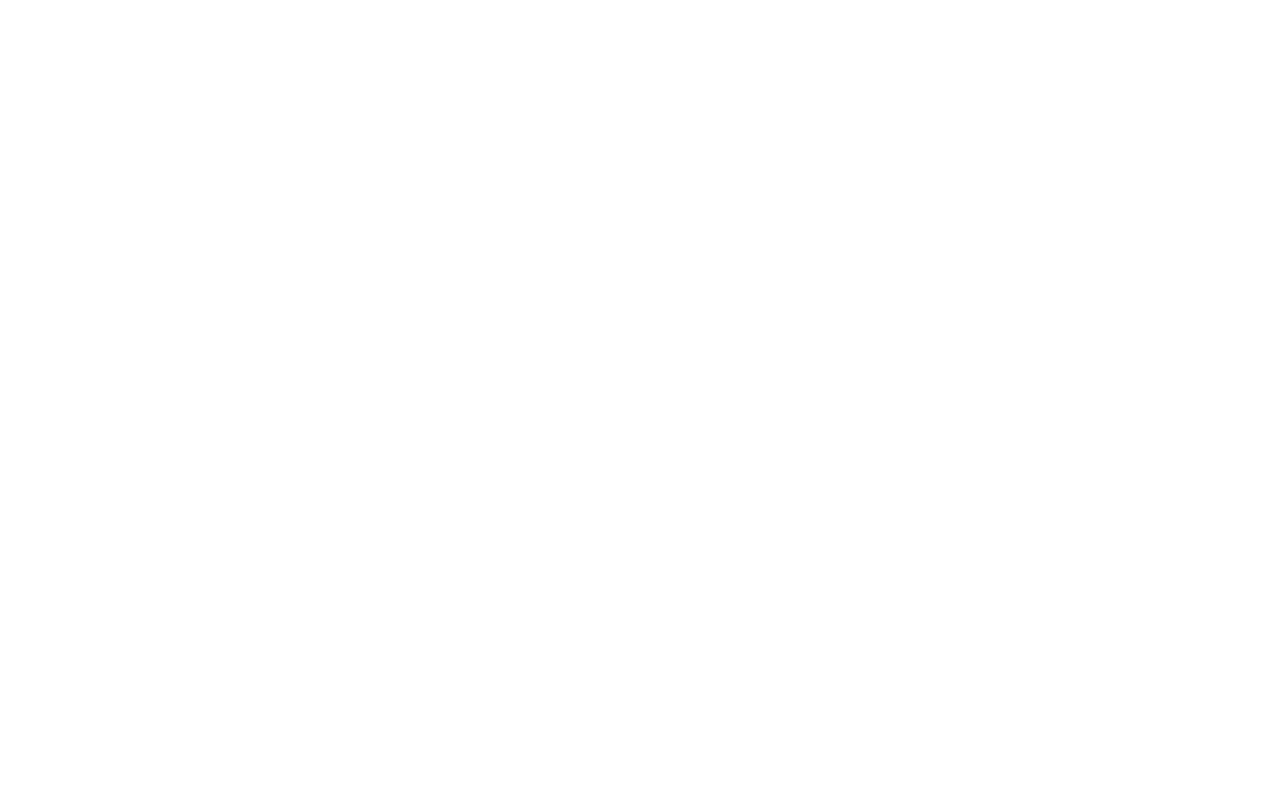
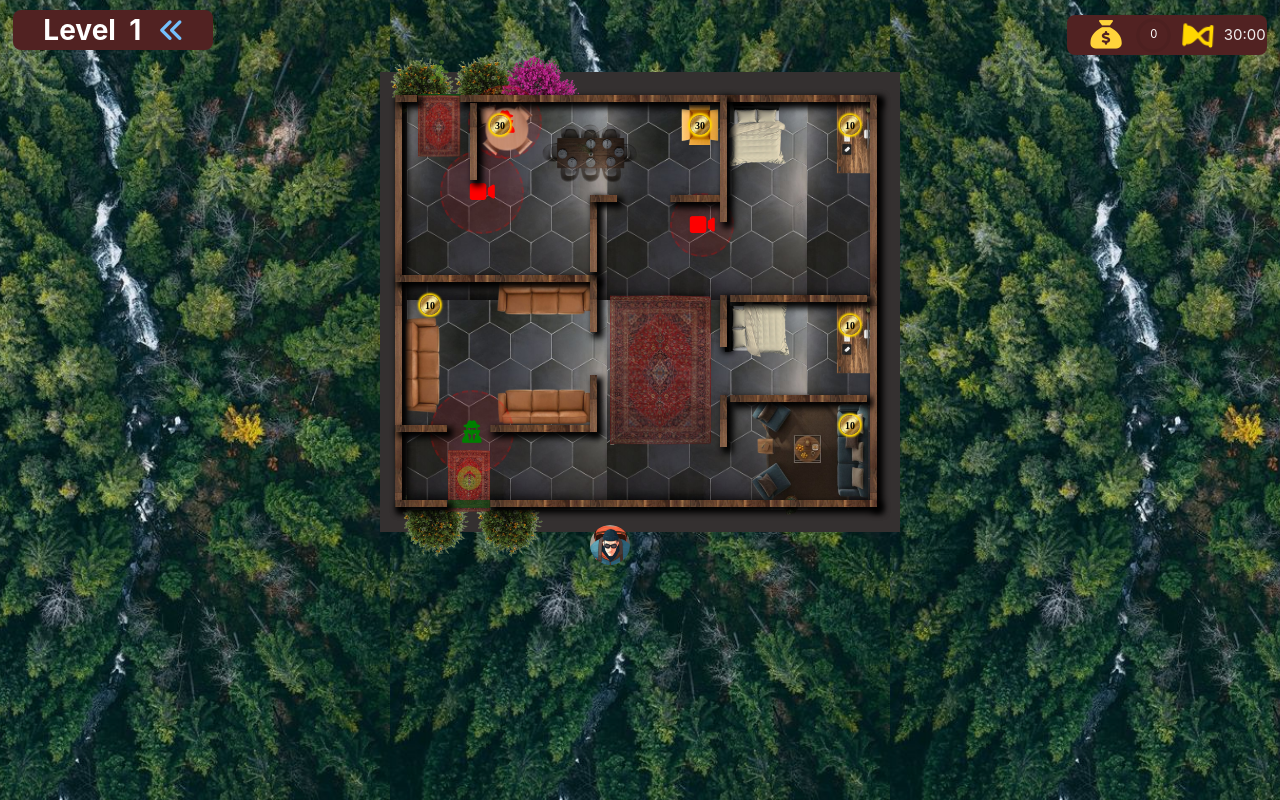
Before and after one commit to mr-snow/Stack-Dollar-Game, a React (Vite) app: page /Stack-Dollar-Game/level1 in a window 1280 px wide. Before the commit this address had no page. Built offline with nearby package versions, Linux system fonts and the light colour scheme.

Commit message:
Correcting  image and basename

```diff
--- a/package.json
+++ b/package.json
@@ -7,7 +7,8 @@
     "dev": "vite",
     "build": "vite build",
     "lint": "eslint .",
-    "preview": "vite preview"
+    "preview": "vite preview",
+    "deploy": "gh-pages -d dist -b stack-gh-pages"
   },
   "dependencies": {
     "antd": "^5.21.6",
@@ -25,6 +26,7 @@
     "eslint-plugin-react": "^7.37.2",
     "eslint-plugin-react-hooks": "^5.0.0",
     "eslint-plugin-react-refresh": "^0.4.14",
+    "gh-pages": "^6.3.0",
     "globals": "^15.11.0",
     "vite": "^5.4.10"
   }
--- a/src/Components/Navbar/Navbar.jsx
+++ b/src/Components/Navbar/Navbar.jsx
@@ -18,7 +18,7 @@
   return (
     <>
       <nav>
-          <img src="user.png" alt="" />
+          <img src="/Stack-Dollar-Game/user.png" alt="" />
 
           <h2>Sack Dollar</h2>
 
--- a/src/Components/level1/level1.jsx
+++ b/src/Components/level1/level1.jsx
@@ -63,7 +63,7 @@
       y: 40,
       width: coinSize,
       height: coinSize,
-      image: '/level1/coin3.png',
+      image: '/Stack-Dollar-Game/level1/coin3.png',
       point: 30,
       zIndex: 10,
       color: 'black',
@@ -74,7 +74,7 @@
       y: 40,
       width: coinSize,
       height: coinSize,
-      image: '/level1/coin3.png',
+      image: '/Stack-Dollar-Game/level1/coin3.png',
       point: 10,
       zIndex: 10,
       color: 'black',
--- a/src/Components/user/user.jsx
+++ b/src/Components/user/user.jsx
@@ -9,7 +9,7 @@
         left:props.value.x,
         height: props.value.user_Circle,
         width: props.value.user_Circle,
-        backgroundImage: 'url("/user.png")',
+        backgroundImage: 'url("/Stack-Dollar-Game/user.png")',
         backgroundSize:'cover',
         borderRadius:'50%',
         position:'absolute',
--- a/src/main.jsx
+++ b/src/main.jsx
@@ -4,7 +4,7 @@
 import { BrowserRouter } from 'react-router-dom';
 
 createRoot(document.getElementById('root')).render(
-  <BrowserRouter>
+  <BrowserRouter basename="/Stack-Dollar-Game">
     <App />
   </BrowserRouter>
 );
--- a/vite.config.js
+++ b/vite.config.js
@@ -1,8 +1,8 @@
-import { defineConfig } from 'vite'
-import react from '@vitejs/plugin-react'
+import { defineConfig } from 'vite';
+import react from '@vitejs/plugin-react';
 
 // https://vite.dev/config/
 export default defineConfig({
   plugins: [react()],
-  basse:'Stack-Dollar-Game'
-})
+  base: '/Stack-Dollar-Game/',
+});
```
Also changed, not shown: 1 other file (tests, documents, lock files or other folders).
